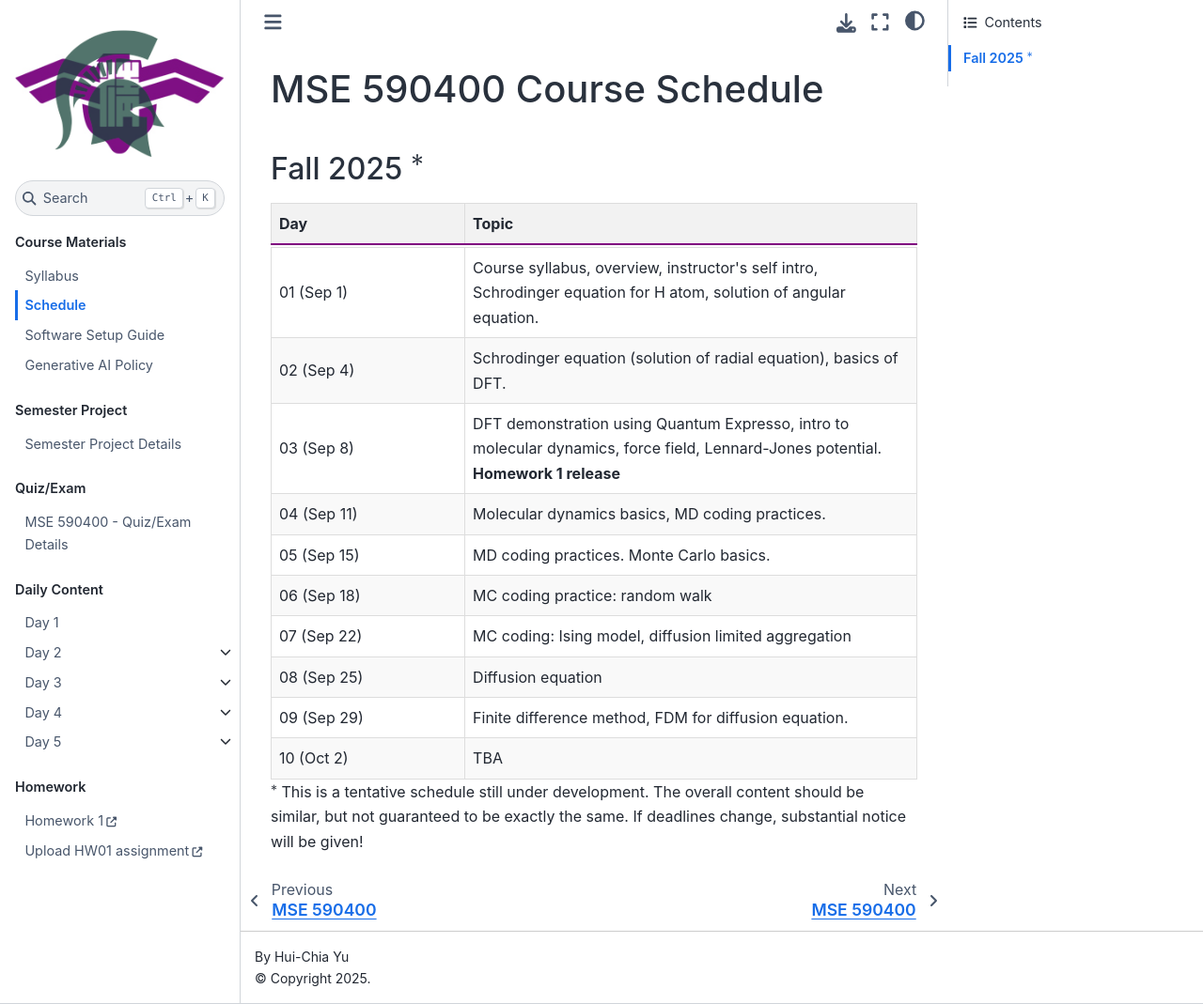
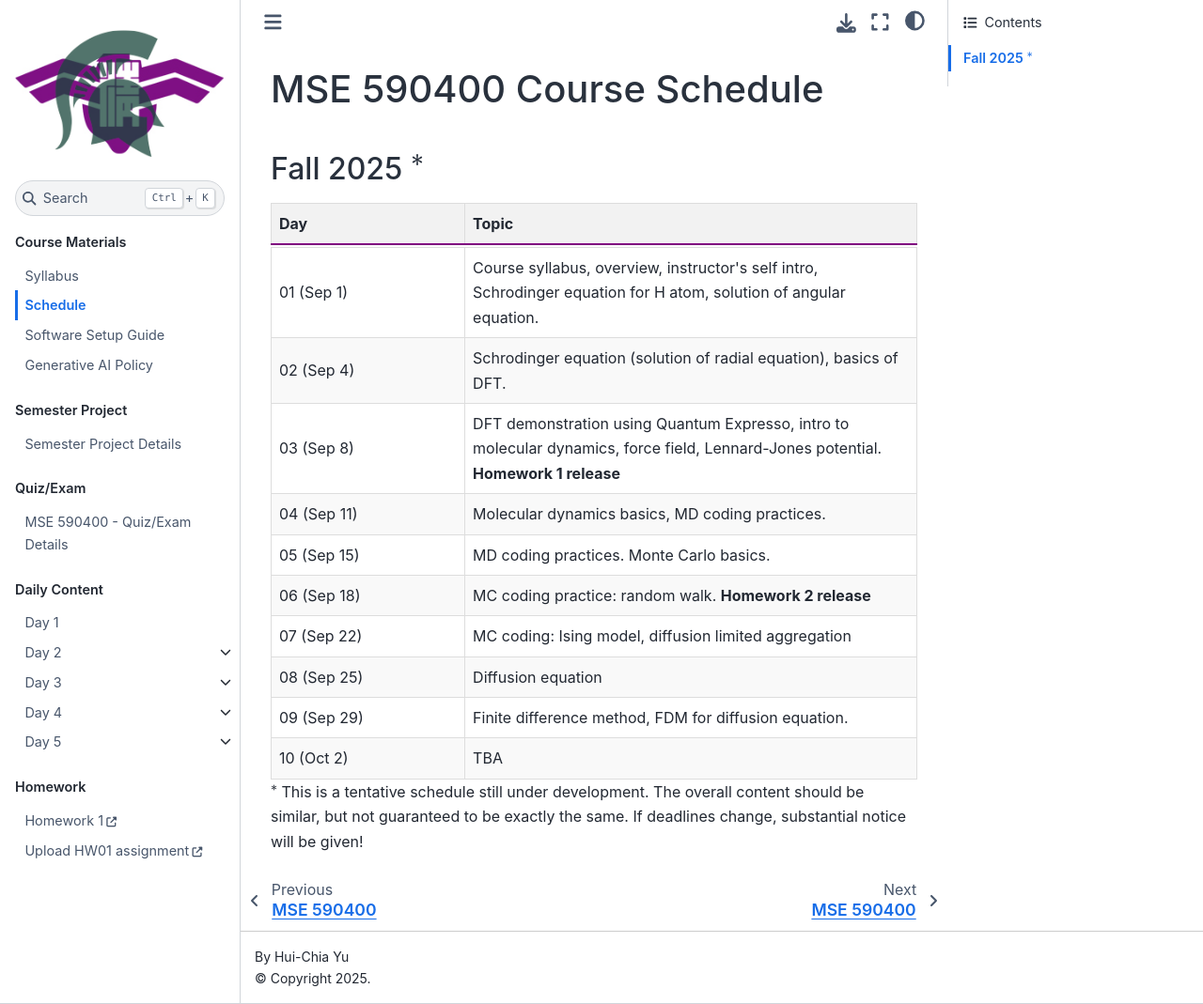
Before and after one commit to huichiayu/nth_mse.github.io, a Jupyter Book: the page built from course_materials/MSE590400_Calendar.md, in a window 1280 px wide and 1069 px high. Shown: the whole window at 94% size. Built offline with Jupyter Book 1.0.4 settings and Sphinx 7.4.7 and the Sphinx Book theme 1.1.4, drawn with Linux system fonts in a browser that asks for light colours; pages that are not in the unit, such as notebooks, are missing from menus.

Commit message:
add hm2 release to cal

```diff
--- a/course_materials/MSE590400_Calendar.md
+++ b/course_materials/MSE590400_Calendar.md
@@ -38,7 +38,7 @@
   </tr>
   <tr style="background-color: #f9f9f9;">
     <td style="border: 1px solid #ddd; padding: 8px;">06 (Sep 18)</td>
-    <td style="border: 1px solid #ddd; padding: 8px;">MC coding practice: random walk</td>
+    <td style="border: 1px solid #ddd; padding: 8px;">MC coding practice: random walk. <strong>Homework 2 release</strong></td>
   </tr>
    <tr> <!-- week 4 -->
     <td style="border: 1px solid #ddd; padding: 8px;">07 (Sep 22)</td>
```
